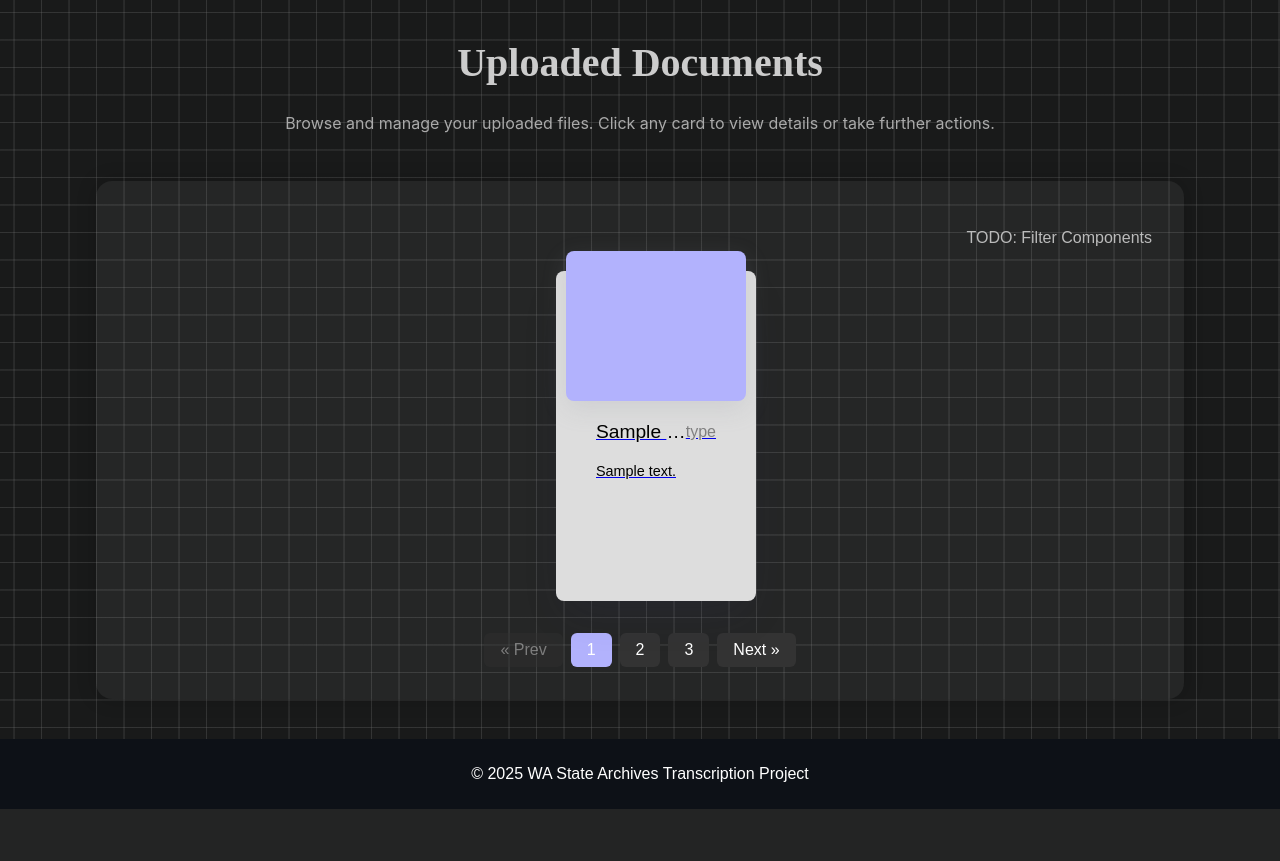
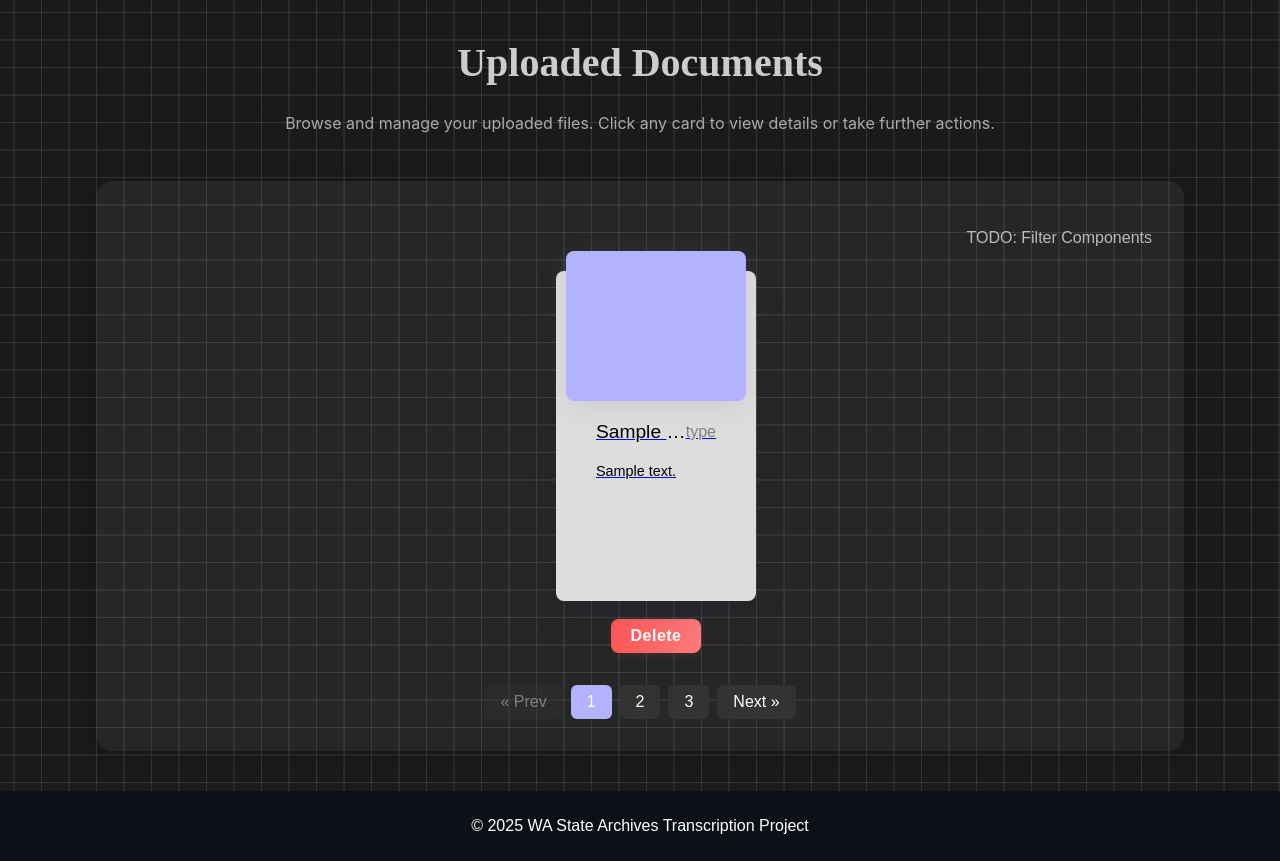
Before and after one commit to ksermon/State-Archives-Transcription, a Flask app: page /list in a window 1280 px wide. Shown: the part 86-947 px from the top of the page. Before the commit the page ends 895 px from the top, so only its background shows below. Run offline with Flask 3, Linux system fonts and the light colour scheme; tables that the repository leaves empty hold one stand-in row (values such as "Sample post").

Commit message:
Implement file deletion functionality and enhance file upload UI with preview

```diff
--- a/app/main/routes.py
+++ b/app/main/routes.py
@@ -8,6 +8,7 @@ from config import Config
 from .utils import pdf_to_images_base64
 from app.utils.ocr_engine import run_ocr_engine
 import base64
+from app.models import UploadedFile, FilePage
 
 
 def allowed_file(filename):
@@ -26,9 +27,17 @@ def file_list():
     files = UploadedFile.query.all()
     return render_template("FileList.html", files=files)
 
-
-from app.models import UploadedFile, FilePage
-# ...existing imports...
+@bp.route("/delete/<int:file_id>", methods=["POST"])
+def delete_file(file_id):
+    uploaded_file = UploadedFile.query.get(file_id)
+    if not uploaded_file:
+        abort(404)
+    # Delete all pages first
+    FilePage.query.filter_by(file_id=file_id).delete()
+    db.session.delete(uploaded_file)
+    db.session.commit()
+    flash("File deleted successfully.")
+    return redirect(url_for("main.file_list"))
 
 @bp.route("/upload", methods=["GET","POST"])
 def file_upload():
--- a/app/static/styles/filelist.css
+++ b/app/static/styles/filelist.css
@@ -77,3 +77,31 @@
     opacity: 0.4;
     cursor: not-allowed;
 }
+
+
+.file-card form {
+    display: flex;
+    justify-content: center;
+}
+
+.btn-danger {
+    background: linear-gradient(90deg, #ff5858 0%, #ff7b7b 100%);
+    color: #fff;
+    border: none;
+    border-radius: 8px;
+    padding: 0.5rem 1.2rem;
+    font-size: 1rem;
+    font-weight: bold;
+    letter-spacing: 0.5px;
+    box-shadow: 0 2px 8px rgba(255, 88, 88, 0.15);
+    transition: background 0.2s, transform 0.1s, box-shadow 0.2s;
+    cursor: pointer;
+    margin-top: 0.5rem;
+}
+
+.btn-danger:hover, .btn-danger:focus {
+    background: linear-gradient(90deg, #ff3636 0%, #ff5858 100%);
+    transform: translateY(-2px) scale(1.04);
+    box-shadow: 0 4px 16px rgba(255, 88, 88, 0.25);
+    outline: none;
+}
--- a/app/templates/FileList.html
+++ b/app/templates/FileList.html
@@ -19,7 +19,12 @@
         <div class="card-grid">
 
             {% for file in files %}
-                {% include 'components/document_card.html' %}
+                <div class="file-card">
+                    {% include 'components/document_card.html' %}
+                    <form action="{{ url_for('main.delete_file', file_id=file.id) }}" method="post" style="margin-top: 10px;">
+                        <button type="submit" class="btn btn-danger" onclick="return confirm('Delete this file?');">Delete</button>
+                    </form>
+                </div>
             {% endfor %}
 
         </div>
```
Also changed, not shown: app/templates/FileUpload.html (+18 -6 lines).
